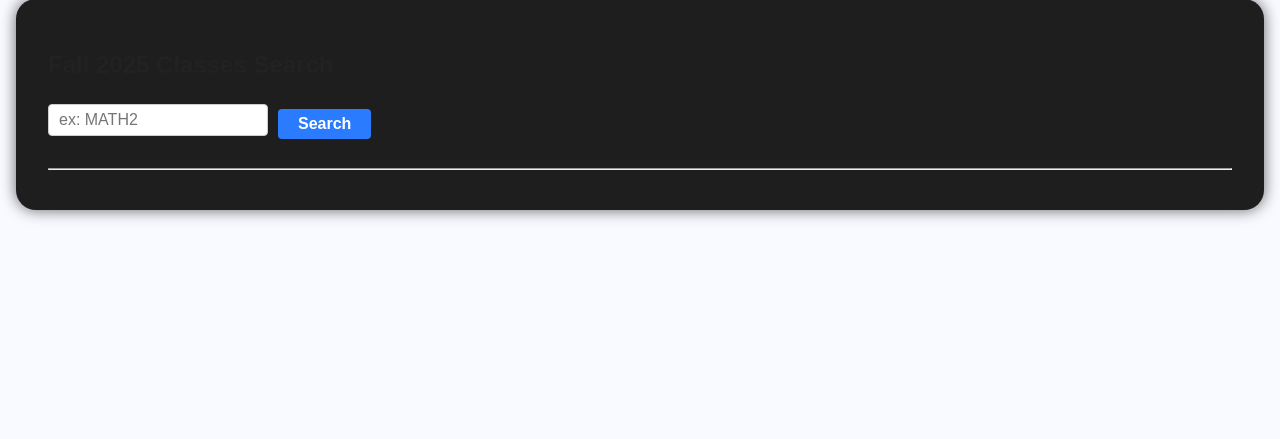
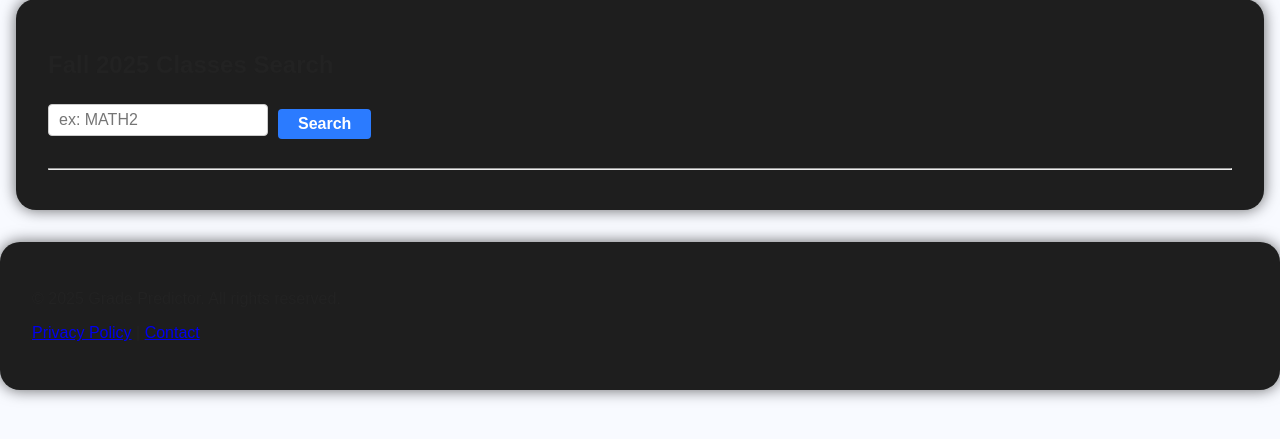
Before and after one commit to TsubasaTz/SMC-Grade-Predictor-TEST, a Flask app: page /fall_classes in a window 1280 px wide. Shown: the part 179-618 px from the top of the page. Run offline with Flask 3, Linux system fonts and the light colour scheme.

Commit message:
Update base.html adding footer

```diff
--- a/templates/base.html
+++ b/templates/base.html
@@ -41,4 +41,17 @@
 
   <script src="{{ url_for('static', filename='main.js') }}"></script>
 </body>
-</html>
+
+
+
+<footer class="site-footer">
+  <div class="container">
+    <p>&copy; {{2025}} Grade Predictor. All rights reserved.</p>
+    <p>
+      <a href="#">Privacy Policy</a> |
+      <a href="#">Contact</a>
+    </p>
+  </div>
+</footer>
+
+  </html>
```
